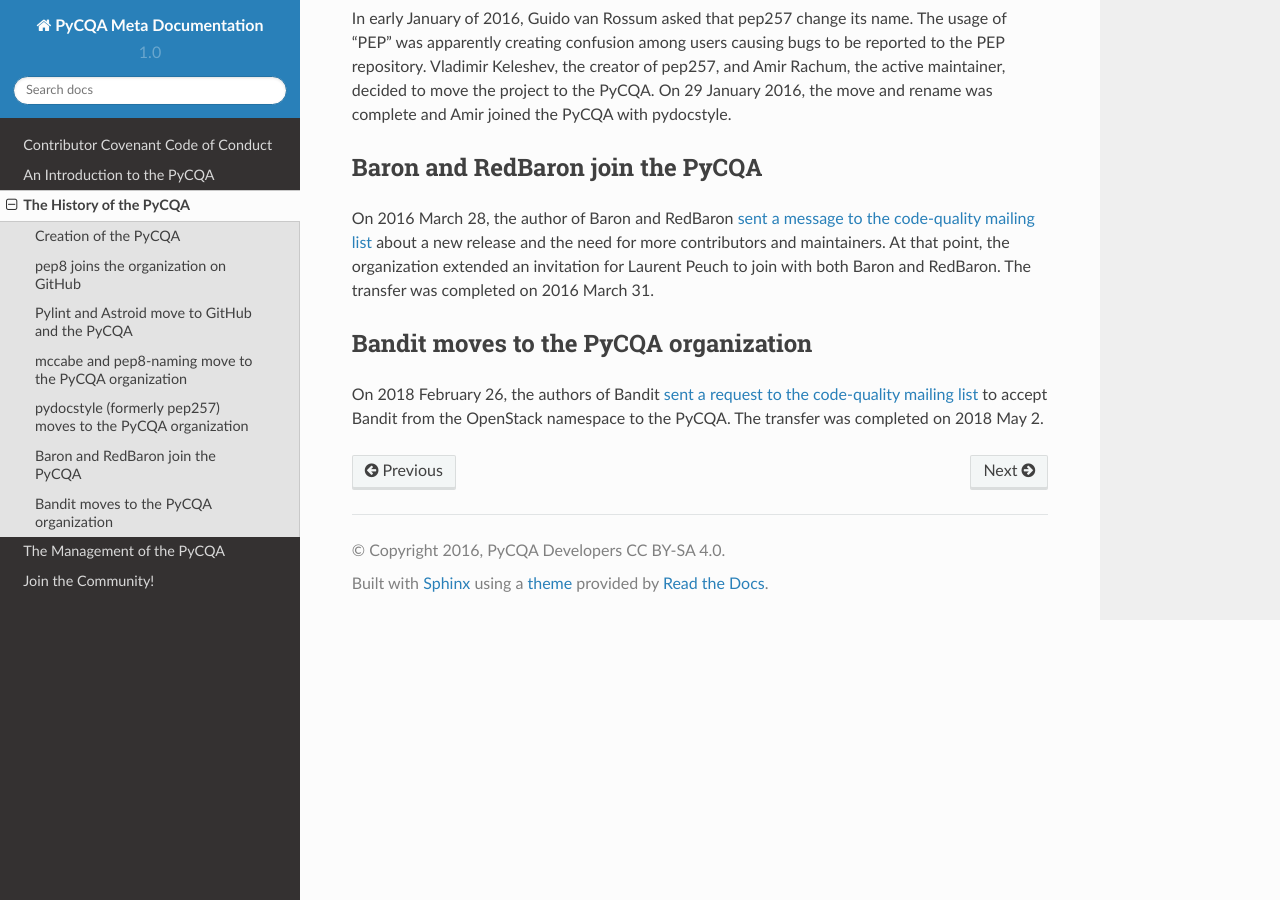
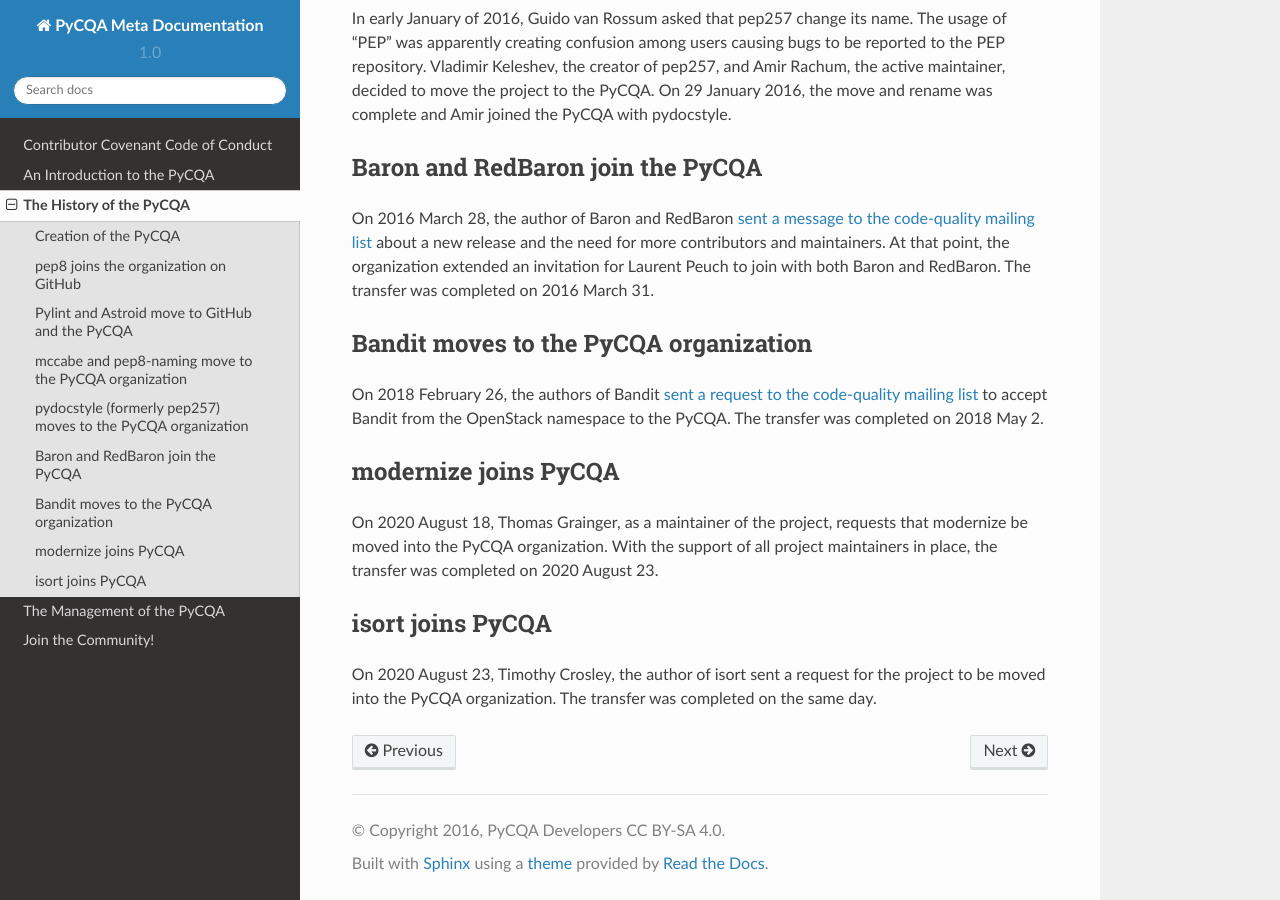
Before and after one commit to PyCQA/meta, a Sphinx documentation site: the page built from source/history.rst, in a window 1280 px wide and 900 px high, scrolled down 1065 px. Built offline with Sphinx 7.4.7 and the Read the Docs theme 2.0.0, drawn with Linux system fonts in a browser that asks for light colours.

Commit message:
Add modernize and isort to PyCQA history

```diff
--- a/source/history.rst
+++ b/source/history.rst
@@ -83,3 +83,13 @@
 <https://mail.python.org/pipermail/code-quality/2018-February/000976.html>`_
 to accept Bandit from the OpenStack namespace to the PyCQA. The
 transfer was completed on 2018 May 2.
+
+modernize joins PyCQA
+======================================
+On 2020 August 18, Thomas Grainger, as a maintainer of the project, requests that modernize be moved into the PyCQA organization.
+With the support of all project maintainers in place, the transfer was completed on 2020 August 23.
+
+isort joins PyCQA
+======================================
+On 2020 August 23, Timothy Crosley, the author of isort sent a request for the project to be moved into the PyCQA organization.
+The transfer was completed on the same day.
```
